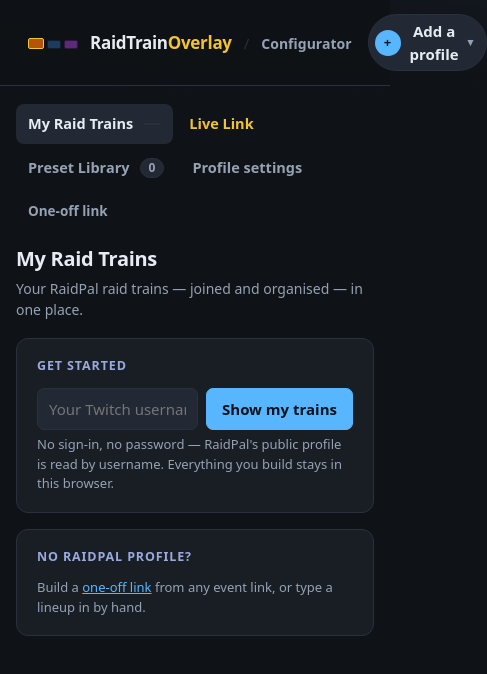
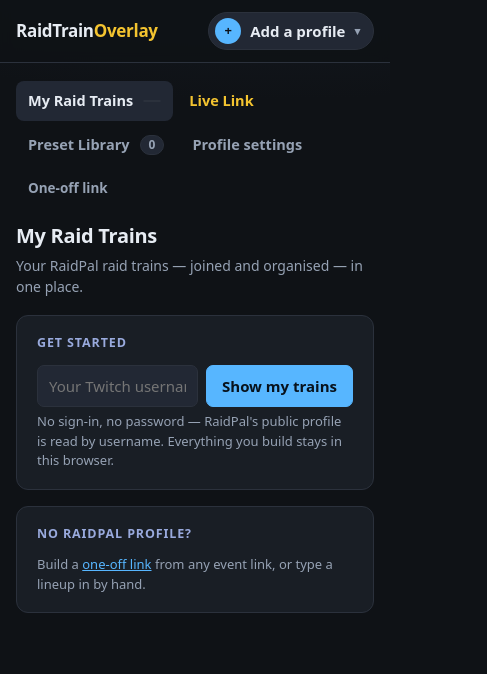
Before and after one commit to goproslowyo/RaidTrainOverlay, a website: page configurator.html in a window 390 px wide. Shown: the whole page, 487 px wide, since content can reach past the window. Drawn offline with Linux system fonts and the light colour scheme.

Commit message:
fix(configurator): keep the top bar on screen at phone widths
At 375px the Configurator scrolled sideways: scrollWidth 515 against a
clientWidth of 375. Two separate things were refusing to give way.

The profile pill could not shrink. A flex item will not go below its
min-content width by default, and a Twitch login is one unbreakable word,
so a 25-char login pinned the pill at its full text width. The empty state
hid this: "Add a profile" contains spaces, so its min-content is just the
word "profile" — 46px against a login's 90px. The bar overflowed there too
(471 against 375), quietly enough that it read as a profiles-only bug.

The brand could not shrink either, and it is the bigger half: .brand
measures 311px on its own (its h1 is white-space: nowrap), which with the
28px gutters already spends 367 of the 375 available. So no amount of
truncation alone could fit the bar — 28 + 311 + 16 + 68 + 28 = 451px was
the floor even with an empty pill. The brand had to give something up.

So: the pill now yields at every width (min-width: 0 plus an ellipsised
label, with the avatar and chevron held at their size, since the avatar
carries the initial). Below 600px the bar drops "/ Configurator", which
says the least next to a nav whose items ARE the Configurator. Below 420px
it drops the little train — chosen last, and chosen because it is the only
thing in the bar already marked aria-hidden. Those 50px are what turn
"Add a p…" back into the full CTA and show a typical login whole at 375.

Verified with a width sweep (320→1280) crossed with three profile states —
none, an 11-char login, a 25-char login — 33 combinations, zero overflow.
Desktop rendering is unchanged. npm test stays at 299/299.

```diff
--- a/configurator.html
+++ b/configurator.html
@@ -62,19 +62,29 @@
     .brand-train i:nth-child(3) { background: #5b2a78; }
 
     /* ── Profile switcher ─────────────────────────────────────────────── */
-    .profile-wrap { position: relative; margin-left: auto; }
+    /* min-width:0 is load-bearing, not tidiness. A flex item won't shrink below
+       its min-content width by default, and a Twitch login is one unbreakable
+       word — so a 25-char login made the pill an immovable 200px and shoved the
+       whole top bar off a phone screen. The pill gives way instead; the name
+       ellipsises and the avatar (which carries the initial) never shrinks.
+       The button's max-width:100% below is load-bearing too, and less obviously
+       so — it reads like a no-op next to min-width:0, but a button is
+       shrink-to-fit and will happily size past a flex-shrunk wrapper. Measured
+       48px of overflow at 375 (103px at 320) with that one line removed. */
+    .profile-wrap { position: relative; margin-left: auto; min-width: 0; }
     .profile-btn {
-      display: flex; align-items: center; gap: 9px;
+      display: flex; align-items: center; gap: 9px; max-width: 100%;
       background: var(--panel-2); border: 1px solid var(--line); border-radius: 999px;
       color: var(--ink); padding: 5px 13px 5px 6px; font-weight: 600; transition: border-color .15s;
     }
     .profile-btn:hover { border-color: var(--accent); }
+    .profile-btn .pb-label { min-width: 0; overflow: hidden; text-overflow: ellipsis; white-space: nowrap; }
     .avatar {
       width: 26px; height: 26px; border-radius: 50%; flex: none;
       display: inline-flex; align-items: center; justify-content: center;
       font-size: 13px; font-weight: 800; color: #0c1016; background: var(--accent);
     }
-    .profile-btn .chev { color: var(--muted); font-size: 11px; }
+    .profile-btn .chev { color: var(--muted); font-size: 11px; flex: none; }
     .profile-menu {
       position: absolute; right: 0; top: calc(100% + 8px); width: 320px; z-index: 60;
       background: var(--panel); border: 1px solid var(--line); border-radius: 12px;
@@ -455,6 +465,27 @@
       .side hr, .side .side-note { display: none; }
       .nav-item { width: auto; border-left: 0; border-radius: 8px; }
     }
+    /* Phone and small-tablet widths. The brand alone wants 311px, so with the
+       28px gutters there is nothing left for the profile pill under ~455px —
+       and the pill can only ellipsise so far before it is just an avatar. So the
+       top bar sheds the part that says the least: "/ Configurator" is redundant
+       next to a nav whose items ARE the Configurator.
+       600px, not the 455px where it strictly has to: below ~643px a 25-char
+       login is already truncating, and a name clipped to "a…" tells you less
+       than the label costs. Above it, the pill has room for a readable name. */
+    @media (max-width: 600px) {
+      .top { padding: 12px 16px; gap: 12px; }
+      .brand .sep, .brand .app { display: none; }
+    }
+    /* Phones proper. The last 62px comes from the little train (50px of cars
+       plus the 12px .brand gap), and it goes last because it is the only thing
+       here already marked aria-hidden — decoration, by its own admission, while
+       the pill is a control. Buying those 62px is what turns "Add a p…" back
+       into "Add a profile" and shows a typical login whole at 375. The wordmark
+       still says whose product this is. */
+    @media (max-width: 420px) {
+      .brand-train { display: none; }
+    }
   </style>
 </head>
 <body>
@@ -469,7 +500,7 @@
   <div class="profile-wrap">
     <button type="button" class="profile-btn" id="profile-btn" aria-haspopup="true" aria-expanded="false">
       <span class="avatar" id="pb-avatar">+</span>
-      <span id="pb-name">Add a profile</span>
+      <span class="pb-label" id="pb-name">Add a profile</span>
       <span class="chev" aria-hidden="true">▾</span>
     </button>
     <div class="profile-menu" id="profile-menu">
@@ -806,7 +837,11 @@
   function renderTopbar() {
     const login = me();
     $('#pb-avatar').textContent = login ? login[0].toUpperCase() : '+';
+    // The label ellipsises on a narrow window, so hand the full login to the
+    // tooltip — a screen reader still reads the whole name out of the DOM, but
+    // a sighted phone user has no other way to see past the clip.
     $('#pb-name').textContent = login ?? t('configurator.addProfile');
+    $('#pb-name').title = login ?? '';
     const rows = listProfiles(profiles).map((name) => {
       const p = profiles.profiles[name];
       const trains = Object.keys(p.trains ?? {}).length;
```
